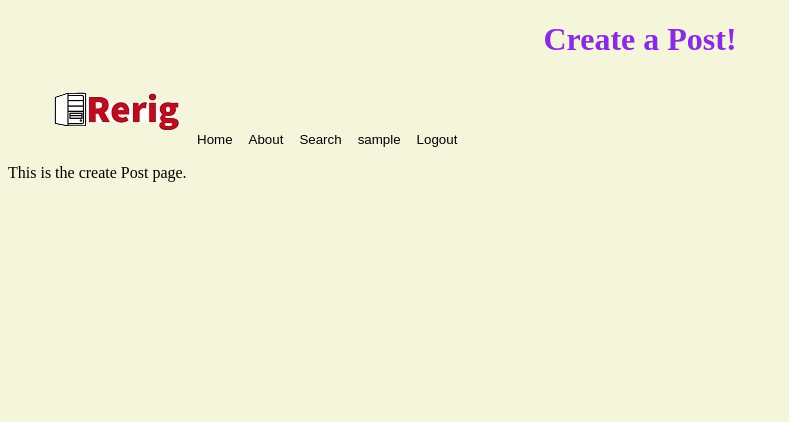
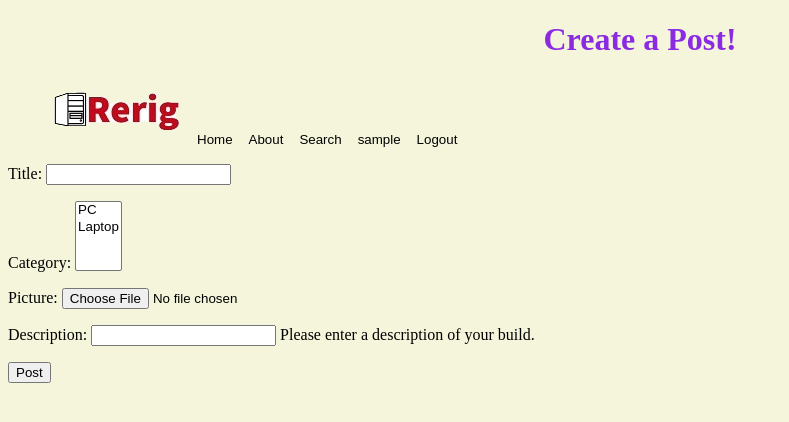
Before and after one commit to CoderRokas/ReRig_project, a Django app: page /rerig/add_post/ in a window 1280 px wide. Shown: the top 422 px of the page, without its empty margins (0-789 px from the left). Run offline with Django 3.2, Linux system fonts and the light colour scheme; the visitor is signed in with stand-in values (Sample User, id 1).

Commit message:
Boyang added add_post form and fixed issues in forms and views

```diff
--- a/rerig/forms.py
+++ b/rerig/forms.py
@@ -1,6 +1,7 @@
 from django import forms
 from django.contrib.auth.models import User
 import datetime
+from django.forms import widgets
 from rerig.models import Post,Review,Profile
 
 
@@ -28,11 +29,11 @@ class UpdateProfileForm(forms.ModelForm):
 
 class PostForm(forms.ModelForm):
 
-    categoryChoices = ('PC', 'Laptop',)
+    categoryChoices = (('PC', 'PC'), ('Laptop', 'Laptop'),)
 
     title = forms.CharField(max_length=50)
     description = forms.CharField(max_length=200, help_text="Please enter a description of your build.")
-    averageRating = forms.IntegerField(widget=forms.HiddenInput(), initial=0)
+    averageRating = forms.IntegerField(widget=widgets.HiddenInput, initial=0)
     category = forms.MultipleChoiceField(choices=categoryChoices)
     picture = forms.ImageField()
 
--- a/rerig/views.py
+++ b/rerig/views.py
@@ -107,12 +107,13 @@ def add_post(request):
         post_form = PostForm(request.POST, request.FILES)
         if post_form.is_valid():
             titleInput = post_form.cleaned_data.get("title")
-            descriptionInput = post_form.cleaned_data.get("descirption")
+            descriptionInput = post_form.cleaned_data.get("description")
             imageInput = post_form.cleaned_data.get("image")
             obj = Post.objects.create(
                 title = titleInput,
                 description = descriptionInput,
-                image = imageInput,
+                picture = imageInput,
+                author=request.user
                 )
             obj.save()
             return render(request , 'rerig/post.html')
@@ -120,8 +121,7 @@ def add_post(request):
             print(post_form.errors)
     else:
         post_form = PostForm()
-
     context_dict = {'post_form': post_form}
-    return render (request, 'rerig/add_post.html', context=context_dict)
+    return render(request, 'rerig/add_post.html', context=context_dict)
 
 # Create your views here.
--- a/templates/rerig/add_post.html
+++ b/templates/rerig/add_post.html
@@ -12,7 +12,10 @@
     {% endblock %}
 
     {% block body_block %}
-        <p>This is the create Post page.</p>
+<form action="" method="post" enctype="multipart/form-data">{% csrf_token %}
+	{{ post_form.as_p }}
+	<input type="submit" value="Post">
+</form>
 
 
     {% endblock %}
```
